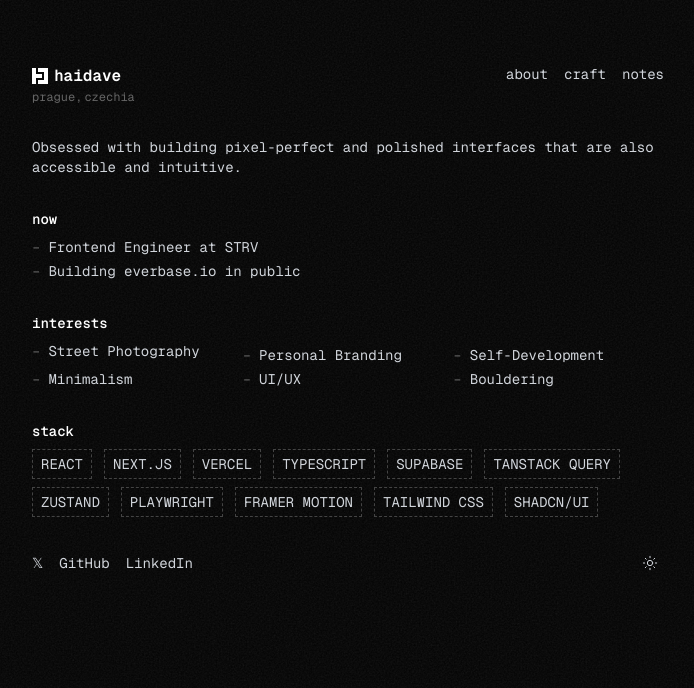
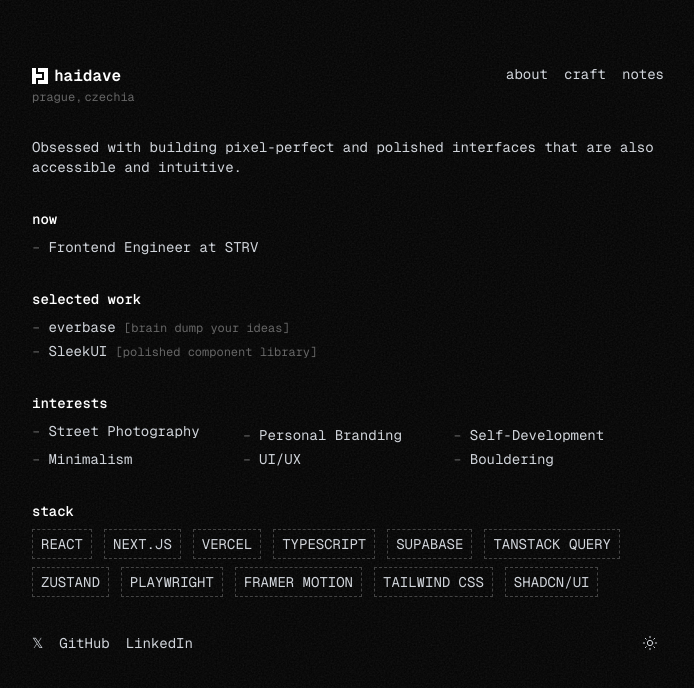
Before and after one commit to haidave/haidave-com-v3, a Next.js app: page / in a window 1280 px wide. Shown: the top 688 px of the page, without its empty margins (292-986 px from the left). Built offline with nearby package versions, Linux system fonts and the light colour scheme.

Commit message:
feat(home): add selected work

```diff
--- a/src/config/links.ts
+++ b/src/config/links.ts
@@ -9,7 +9,8 @@ const LINKS = {
   dentsu: 'https://www.dentsucreative.com/location/prague',
 
   // Projects
-  everbase: 'https://www.everbase.io',
+  everbase: 'https://everbase.vercel.app/',
+  sleekui: 'https://sleekui.vercel.app/',
 
   // Learning
   animations: 'https://animations.dev',
--- a/src/modules/home/pages/home.tsx
+++ b/src/modules/home/pages/home.tsx
@@ -38,14 +38,28 @@ const HomePage = () => {
               </Link>
             </p>
           </li>
+        </ul>
+      </section>
+
+      <section className="space-y-2">
+        <h2 className="font-semibold text-primary">selected work</h2>
+        <ul className="space-y-1 text-secondary">
           <li className="flex gap-2">
             <span className="text-tertiary">&ndash;</span>
             <p>
-              Building{' '}
               <Link href={LINKS.everbase} isExternal>
-                everbase.io{' '}
+                everbase
               </Link>{' '}
-              in public
+              <span className="text-xs text-tertiary">[brain dump your ideas]</span>
+            </p>
+          </li>
+          <li className="flex gap-2">
+            <span className="text-tertiary">&ndash;</span>
+            <p>
+              <Link href={LINKS.sleekui} isExternal>
+                SleekUI
+              </Link>{' '}
+              <span className="text-xs text-tertiary">[polished component library]</span>
             </p>
           </li>
         </ul>
```
